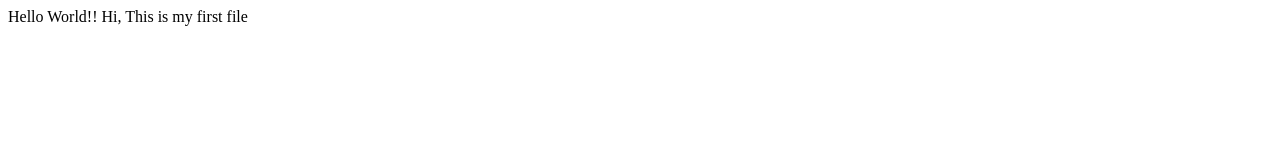
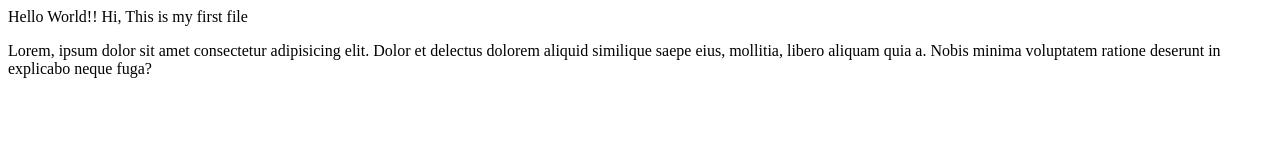
Before and after one commit to JeevithaPugazh/UI-Practices, a plain HTML site: page Hello.html in a window 1280 px wide. Drawn offline with Linux system fonts and the light colour scheme.

Commit message:
file updated

```diff
--- a/Hello.html
+++ b/Hello.html
@@ -7,5 +7,11 @@
   </head>
   <body>
     Hello World!! Hi, This is my first file
+
+    <p>
+      Lorem, ipsum dolor sit amet consectetur adipisicing elit. Dolor et
+      delectus dolorem aliquid similique saepe eius, mollitia, libero aliquam
+      quia a. Nobis minima voluptatem ratione deserunt in explicabo neque fuga?
+    </p>
   </body>
 </html>
```
